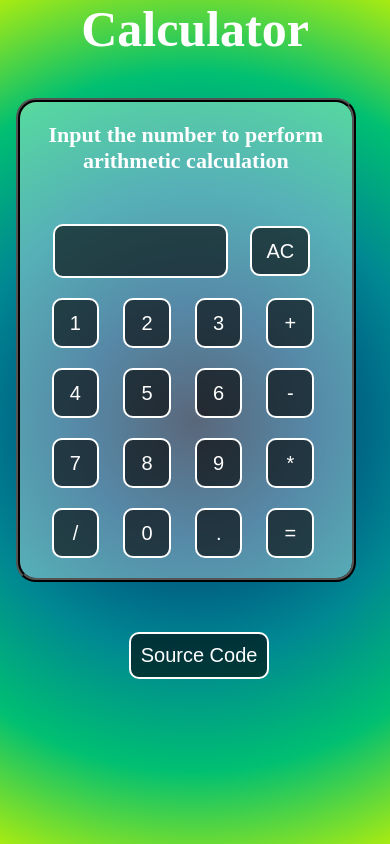
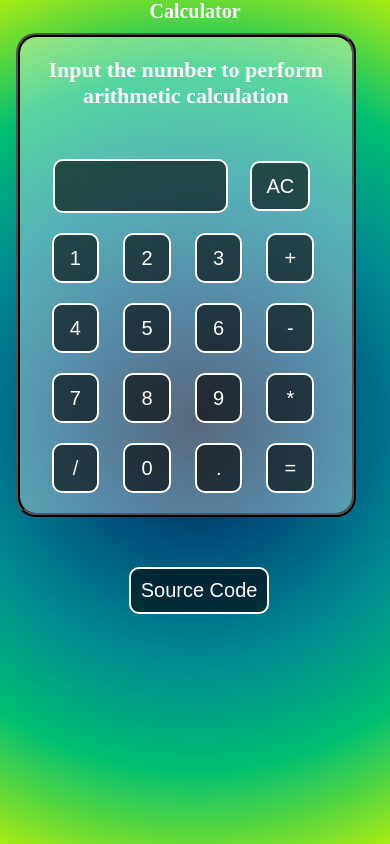
Before and after one commit to Gagandeep101/Calculator, a plain HTML site: page index.html in a window 390 px wide. Drawn offline with Linux system fonts and the light colour scheme.

Commit message:
style : change in h1  in media querry in css

```diff
--- a/style.css
+++ b/style.css
@@ -112,8 +112,8 @@ h1 {
     height: fit-content;
   }
   h1 {
-    font-size: 50px;
-    margin-bottom: 40px;
+    font-size: 20px;
+    margin-bottom: 10px;
   }
   .source_link {
     margin-left: 33%;
```
